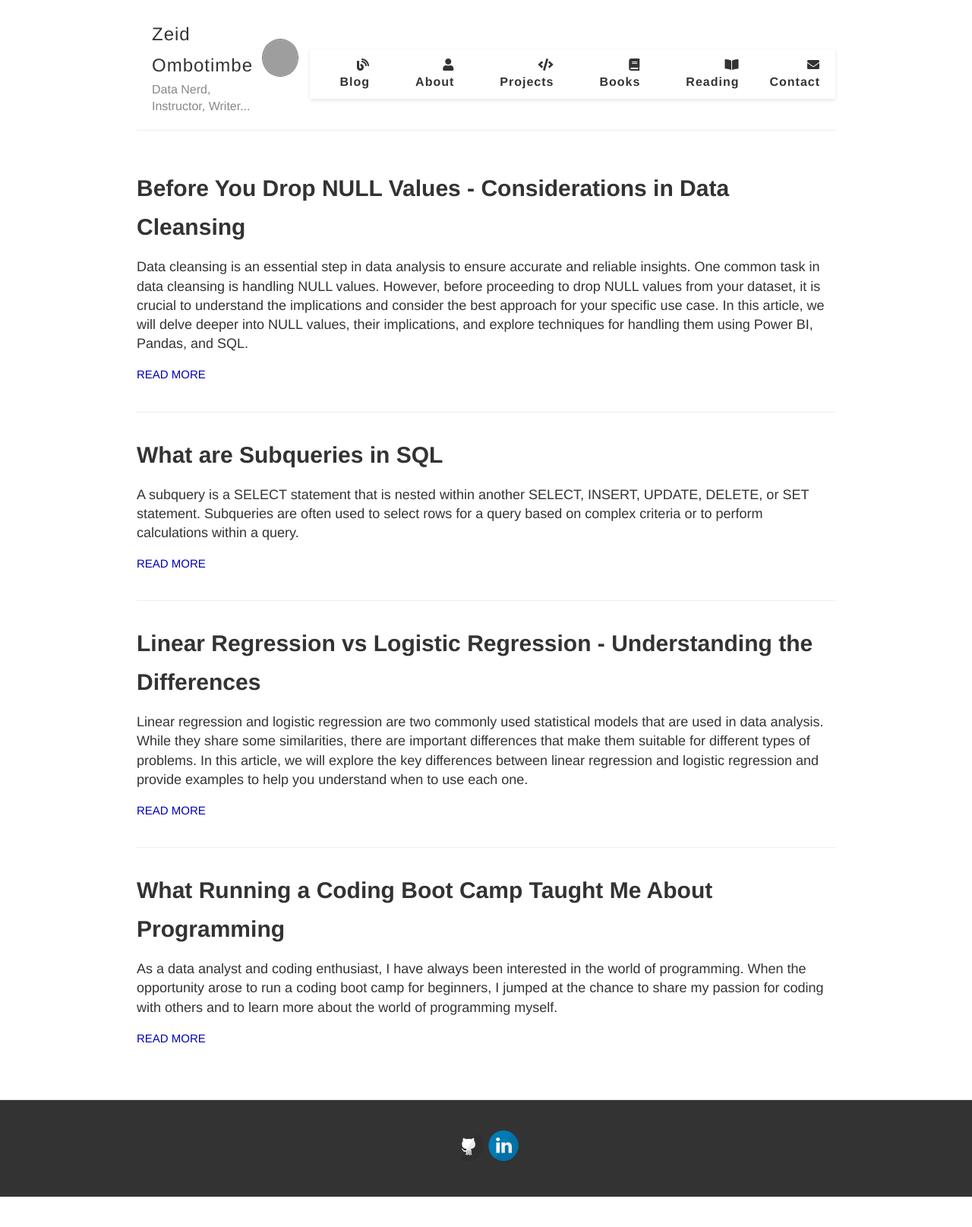
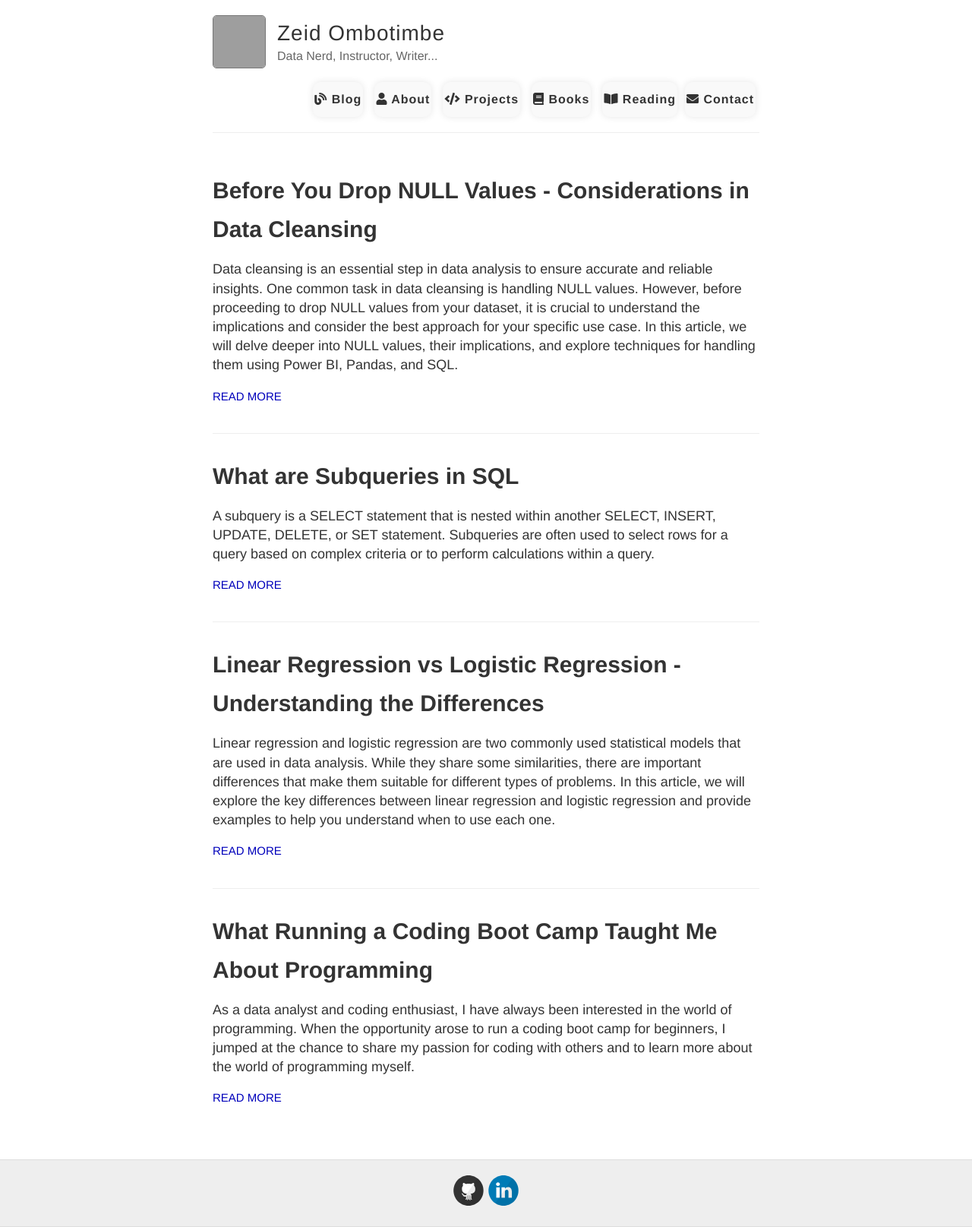
Before and after one commit to obtbe/zeidombo.github.io, a Jekyll site: the page built from index.md, in a window 1280 px wide. Shown: the whole page at 76% size. Built offline with Jekyll 4.4.1, drawn with Linux system fonts in a browser that asks for light colours; before the commit the page ends 1576 px from its top, so only the background shows below that; grey boxes are pictures that could not be loaded.

Commit message:
Back to the OG

```diff
--- a/_layouts/default.html
+++ b/_layouts/default.html
@@ -20,14 +20,16 @@
     .nav-section {
       font-size: 16px;
       font-weight: bold;
-      padding: 10px 20px; /* Adjusted padding */
+      padding: 10px 0; /* Adjusted padding */
       text-decoration: none;
       color: #333;
+      background-color: #f9f9f9;
+      border: 2px solid transparent;
+      border-radius: 10px;
+      margin: 0 5px; /* Adjusted margin */
+      display: inline-block;
       transition: background-color 0.3s ease; /* Smooth transition for background color */
-    }
-
-    .nav-section:hover {
-      background-color: #f0f0f0; /* Change the background color on hover */
+      box-shadow: 0 0 10px rgba(0, 0, 0, 0.1); /* Add a subtle box shadow */
     }
 
     /* Adjusted styling for the Contact section */
@@ -35,68 +37,9 @@
       margin-left: auto; /* Push Contact to the right */
     }
 
-    /* Container for navigation */
-    nav {
-      display: flex;
-      align-items: center;
-    }
-
-    /* Container for site info and logo */
-    .site-info {
-      flex-grow: 1;
-      margin-left: 20px; /* Add margin to separate site info from logo */
-    }
-
-    /* Site name and description styling */
-    .site-name {
-      font-size: 24px;
-      margin: 5px 0;
-    }
-
-    .site-description {
-      font-size: 16px;
-      color: #888;
-    }
-
-    /* Logo styling */
-    .site-avatar img {
-      width: 50px;
-      height: 50px;
-      border-radius: 50%;
-    }
-
-    /* Container for site info and logo */
-    .masthead {
-      display: flex;
-      align-items: center;
-    }
-
-    /* Adjusted container styling */
-    .container {
-      max-width: 960px;
-      margin: 0 auto;
-      padding: 0 20px;
-    }
-
-    /* Footer styling */
-    .wrapper-footer {
-      background-color: #333;
-      color: #fff;
-      padding: 20px 0;
-    }
-
-    .footer {
-      text-align: center;
-    }
-
-    /* Add a subtle box shadow to navigation */
-    nav {
-      box-shadow: 0 2px 5px rgba(0, 0, 0, 0.1);
-    }
-
-    /* Change font size and color on hover for navigation sections */
     .nav-section:hover {
-      color: #555;
+      background-color: gold; /* Change the background color on hover to gold */
+      border-color: transparent; /* Remove border color on hover */
     }
   </style>
 
@@ -107,12 +50,12 @@
   <div class="wrapper-masthead">
     <div class="container">
       <header class="masthead clearfix">
+        <a href="{{ site.baseurl }}/" class="site-avatar"><img src="{{ site.avatar }}" /></a>
+
         <div class="site-info">
           <h1 class="site-name"><a href="{{ site.baseurl }}/">{{ site.name }}</a></h1>
           <p class="site-description">{{ site.description }}</p>
         </div>
-
-        <a href="{{ site.baseurl }}/" class="site-avatar"><img src="{{ site.avatar }}" /></a>
 
         <nav>
           <a class="nav-section" href="{{ site.baseurl }}/"><i class="fas fa-blog"></i> Blog</a>
```
